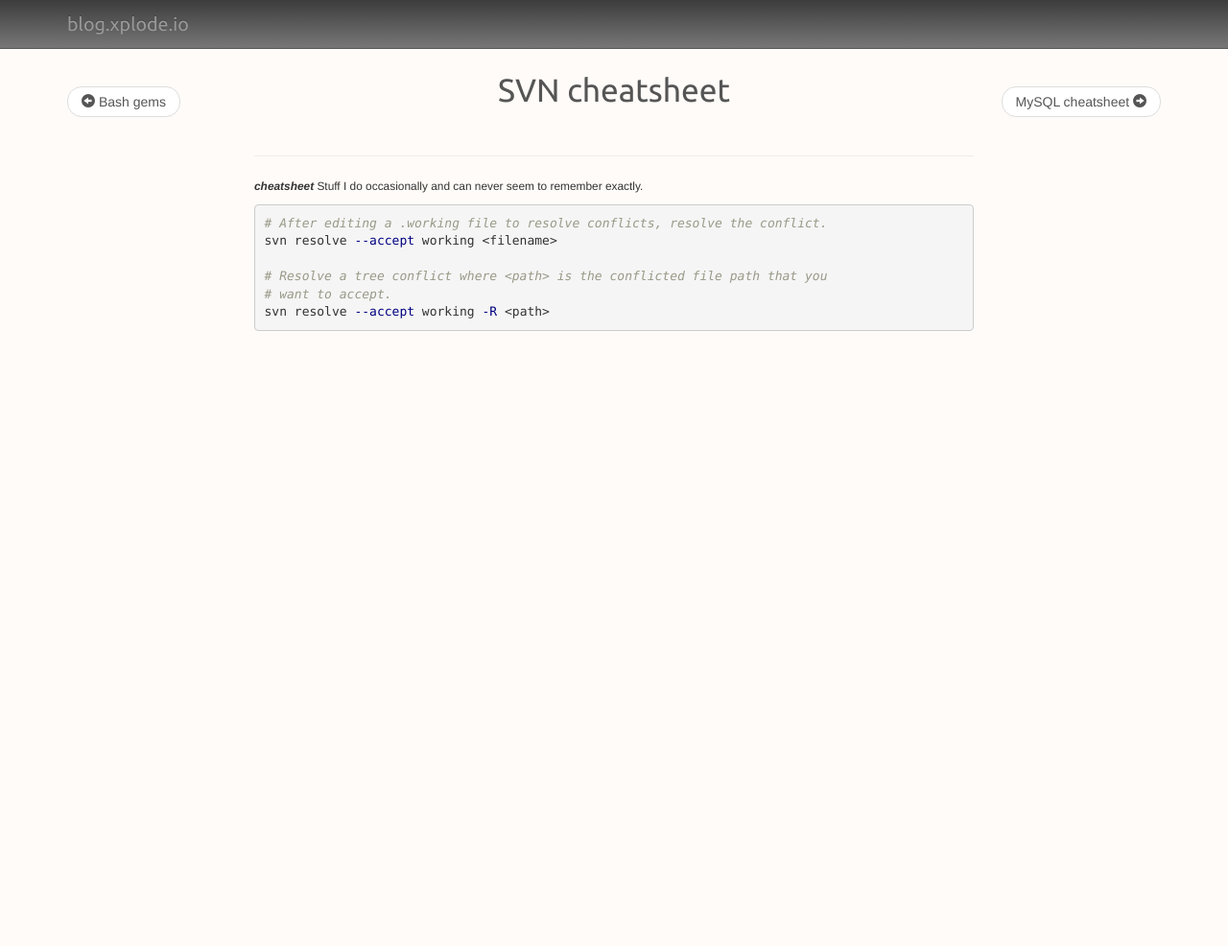
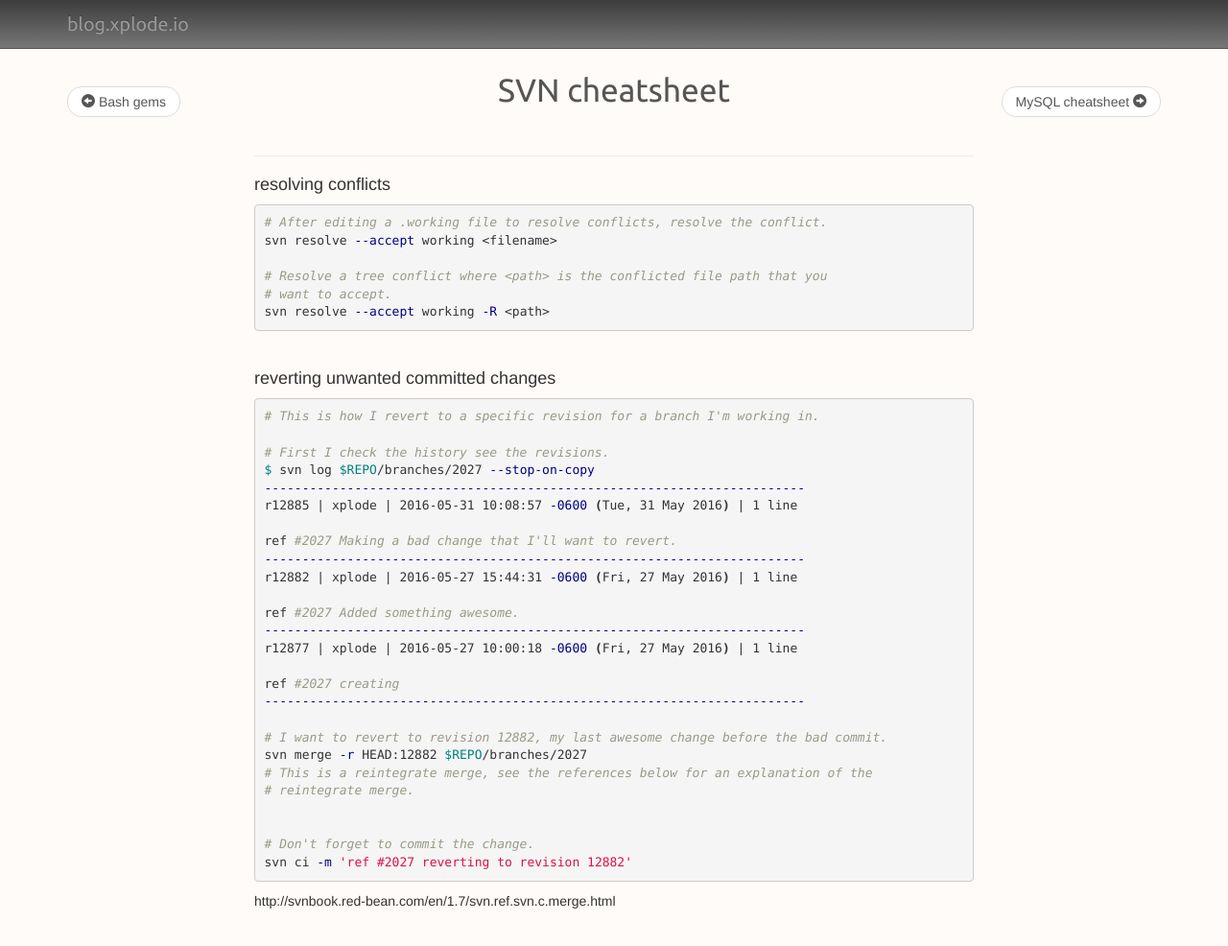
Before and after one commit to xplode/xplode, a Jekyll site: the page built from _posts/2016-05-09-svn-cheatsheet.markdown, in a window 1280 px wide and 989 px high. Shown: the top 986 px of the window at 96% size. Built offline with Jekyll 4.4.1, drawn with Linux system fonts in a browser that asks for light colours; Markdown is read by kramdown in place of the engine named in the settings.

Commit message:
bunch of new posts added.

```diff
--- a/_config.yml
+++ b/_config.yml
@@ -2,3 +2,4 @@ name: blog.xplode.io
 markdown: redcarpet
 pygments: true
 excerpt_separator: ""
+port: 3000
--- a/_posts/2016-05-07-quick-and-dirty-management.markdown
+++ b/_posts/2016-05-07-quick-and-dirty-management.markdown
@@ -2,11 +2,8 @@
 layout: post
 title:  "Quick and dirty server management"
 date:   2016-05-07
-tags: bash ssh mysql sans-google
+tags: bash ssh mysql
 ---
-<small><strong>*sans google*</strong>
-A skill I need to be able to quickly execute without looking up the specifics. </small>
-
 Execute some code against a set of servers whose ip addresses are stored
  in a mysql database.
 {% highlight bash %}
--- a/_posts/2016-05-09-svn-cheatsheet.markdown
+++ b/_posts/2016-05-09-svn-cheatsheet.markdown
@@ -4,11 +4,7 @@ title:  "SVN cheatsheet"
 date:   2016-05-09
 tags: svn cheatsheet
 ---
-<small>
-<strong>*cheatsheet*</strong>
-Stuff I do occasionally and can never seem to remember exactly.
-</small>
-
+<h4>resolving conflicts</h4>
 {% highlight bash %}
 # After editing a .working file to resolve conflicts, resolve the conflict.
 svn resolve --accept working <filename>
@@ -16,4 +12,36 @@ svn resolve --accept working <filename>
 # Resolve a tree conflict where <path> is the conflicted file path that you
 # want to accept.
 svn resolve --accept working -R <path>
+{% endhighlight %}<br>
+
+<h4>reverting unwanted committed changes</h4>
+{% highlight bash %}
+# This is how I revert to a specific revision for a branch I'm working in.
+
+# First I check the history see the revisions.
+$ svn log $REPO/branches/2027 --stop-on-copy
+------------------------------------------------------------------------
+r12885 | xplode | 2016-05-31 10:08:57 -0600 (Tue, 31 May 2016) | 1 line
+
+ref #2027 Making a bad change that I'll want to revert.
+------------------------------------------------------------------------
+r12882 | xplode | 2016-05-27 15:44:31 -0600 (Fri, 27 May 2016) | 1 line
+
+ref #2027 Added something awesome.
+------------------------------------------------------------------------
+r12877 | xplode | 2016-05-27 10:00:18 -0600 (Fri, 27 May 2016) | 1 line
+
+ref #2027 creating
+------------------------------------------------------------------------
+
+# I want to revert to revision 12882, my last awesome change before the bad commit.
+svn merge -r HEAD:12882 $REPO/branches/2027
+# This is a reintegrate merge, see the references below for an explanation of the
+# reintegrate merge.
+
+
+# Don't forget to commit the change.
+svn ci -m 'ref #2027 reverting to revision 12882'
+
 {% endhighlight %}
+http://svnbook.red-bean.com/en/1.7/svn.ref.svn.c.merge.html
```
Also changed, not shown: _posts/2016-05-09-bash-gems.markdown (+12 -5 lines), _posts/2016-05-11-mysql-cheatsheet.markdown (+0 -8 lines).
